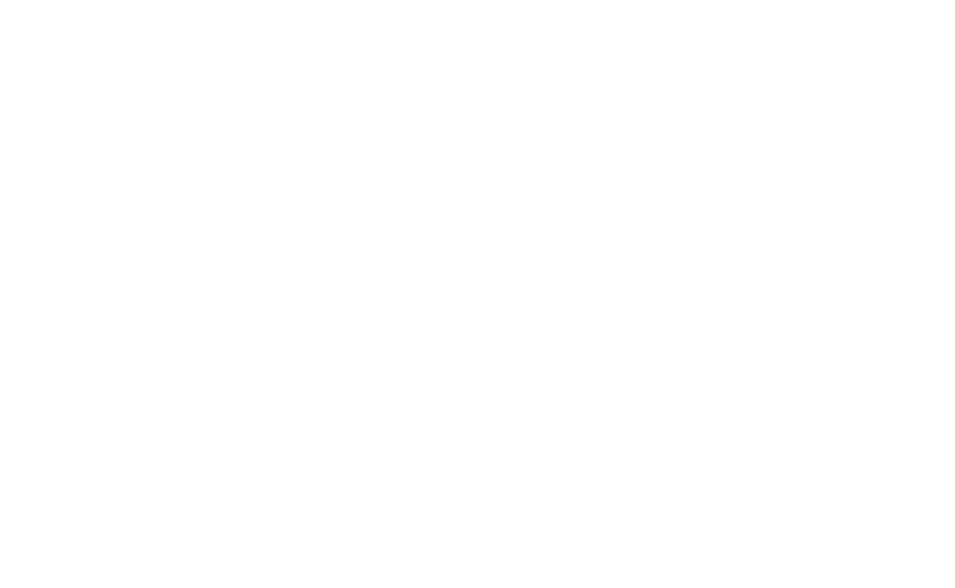
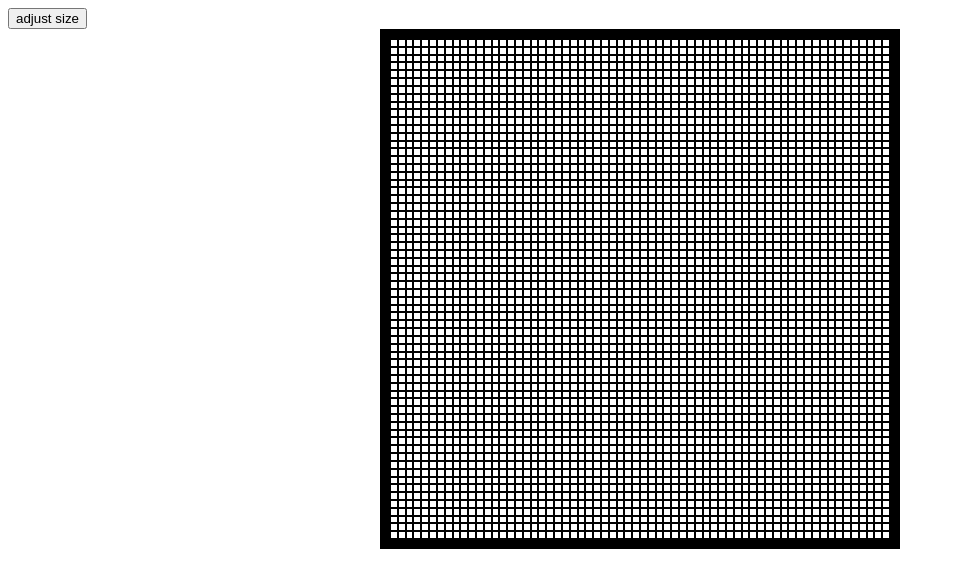
Before and after one commit to kingmohbil/skitch, a plain HTML site: page index.html in a window 1280 px wide. Shown: the top 588 px of the page, without its empty margins (0-955 px from the left). Drawn offline with Linux system fonts and the light colour scheme.

Commit message:
the edited files

```diff
--- /dev/null
+++ b/index.css
@@ -0,0 +1,15 @@
+.child1{
+
+    display: flex;
+    flex:1 1 auto;
+}
+
+.container{
+margin:auto;
+border: 10px solid black;
+display: flex;
+flex-direction: column;
+height: 500px;
+width: 500px;
+
+}
--- a/index.html
+++ b/index.html
@@ -1,9 +1,12 @@
 <!DOCTYPE HTML>
-    <head lang="en">
+<html lang="en">
+    <head>
         <meta charset="utf-8">
+        <link href="index.css" rel="stylesheet">
         <script src="index.js" defer></script>
         <title>Skitch</title>
     </head>
     <body>
-        <div class="container"></div>
+
     </body>
+    </html>
--- a/index.js
+++ b/index.js
@@ -1,15 +1,21 @@
-const container = document.querySelector(".container");
+const btn = document.createElement('button');
+btn.classList.add('btn');
+btn.textContent="adjust size";
+document.body.appendChild(btn);
 
-for(let i=0; i < 16;i++){
+function page(blocks){
+const container = document.createElement('div');
+container.classList.add('container');
+document.body.appendChild(container);
+for(let i=0; i < blocks;i++){
     const di = document.createElement('div');
     di.classList.add('child1');
 
-    for(let y=0; y<16; y++){
+    for(let y=0; y<blocks; y++){
     const d = document.createElement('div');
         d.classList.add('child2');
-        d.style.display="flex";
-        d.style.height="100px";
-        d.style.width="100px";
+        d.style.border="1px solid black";
+        d.style.flex = "1 1 auto";
         d.onmouseover = ()=>{
        d.style.backgroundColor="blue";};
     di.appendChild(d);
@@ -19,3 +25,17 @@ for(let i=0; i < 16;i++){
 
 
 }
+
+}
+page(64);
+btn.addEventListener('click',()=>{
+    let block = parseInt(prompt('Enter The new size max is 64'));
+    if(block <= 64 && block > 0){
+    const del = document.querySelector('.container');
+    del.remove();
+    page(block);
+}
+else{
+    alert("Error");
+}
+});
```
